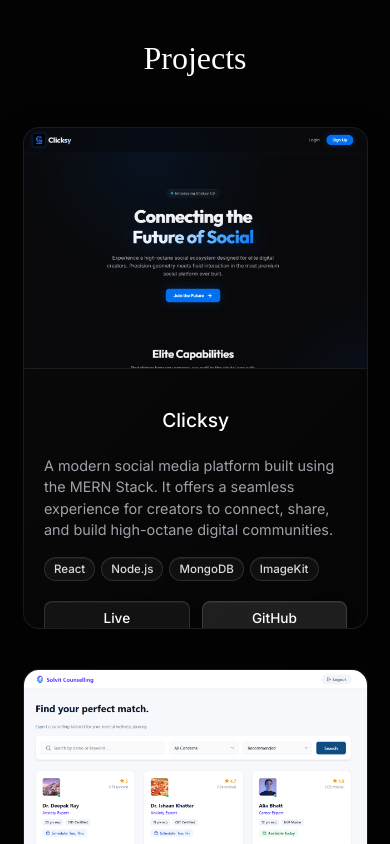
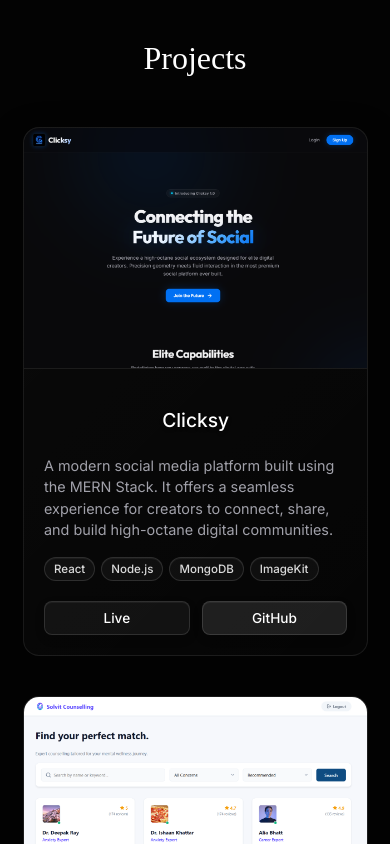
Before and after one commit to dibyo20/Portfolio, a React (Vite) app: page / in a window 390 px wide. Shown: the part 1600-2444 px from the top of the page. Built offline with nearby package versions, Linux system fonts and the light colour scheme; a web font is replaced by a local one.

Commit message:
feat: add ProjectCard component styles with frosted glass effects and interactive hover states

```diff
--- a/src/styles/ProjectCard.css
+++ b/src/styles/ProjectCard.css
@@ -202,3 +202,10 @@
     0 0 10px rgba(255, 255, 255, 0.1);
   transform: translateY(-2px);
 }
+
+@media (max-width: 1024px) {
+  .project-card {
+    height: auto;
+    min-height: 500px;
+  }
+}
```
